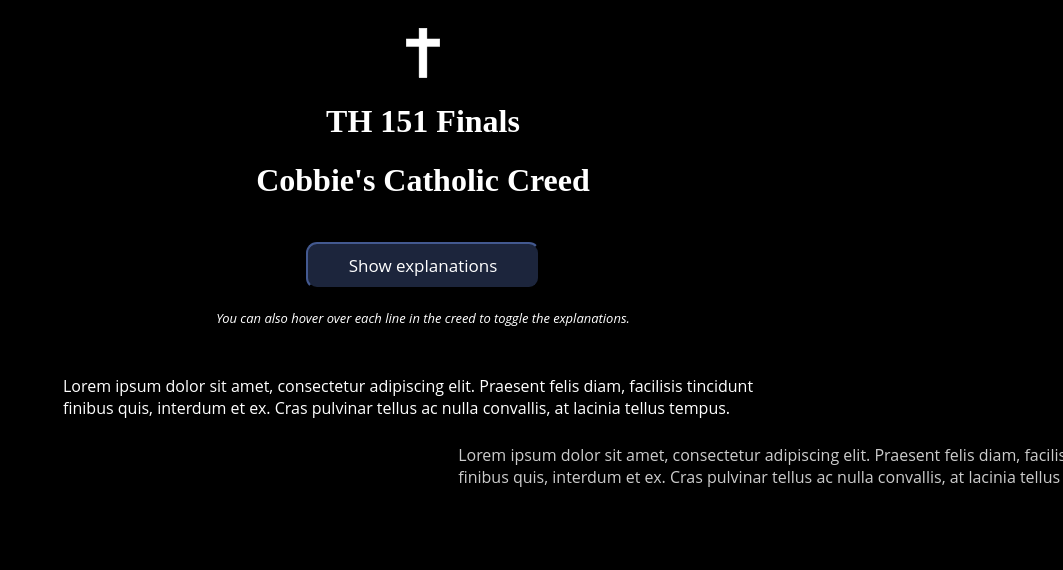
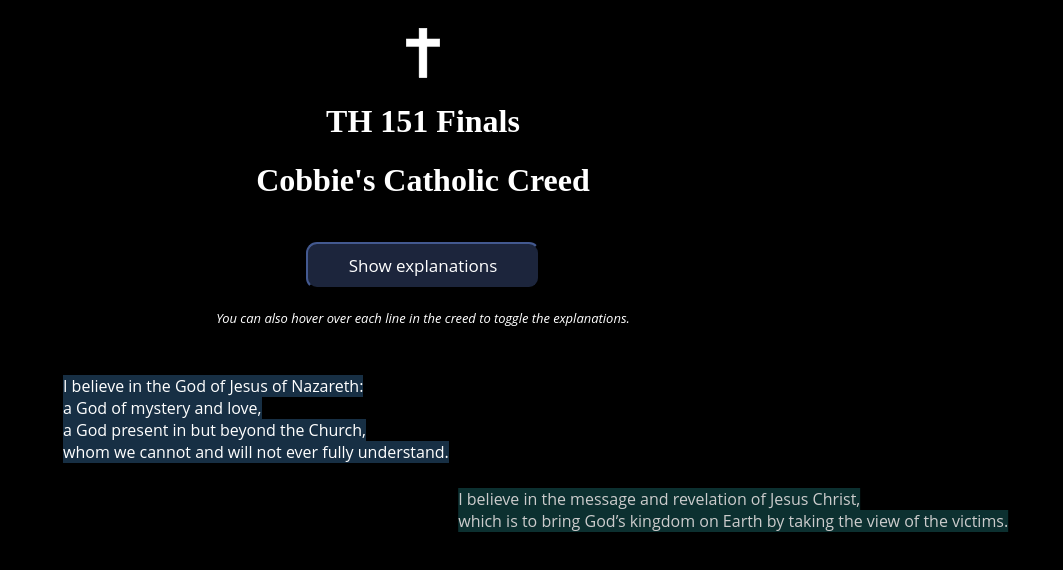
Before and after one commit to cobbie/th151-final-project, a Vue app: page / in a window 1280 px wide. Shown: the top 570 px of the page, without its empty margins (217-1280 px from the left). Built offline with nearby package versions, Linux system fonts and the light colour scheme.

Commit message:
marks and colors

```diff
--- a/src/App.vue
+++ b/src/App.vue
@@ -1,7 +1,7 @@
 <template>
   <div id="app">
     <header>
-      <img class="animated fadeInUp delay-1s" src="./assets/cross.svg"/>
+      <img class= "animated fadeInUp delay-1s" src="./assets/cross.svg"/>
       <h1 class="animated fadeInUp delay-2s">TH 151 Finals</h1>
       <h1 class="animated fadeInUp delay-2s">Cobbie's Catholic Creed</h1>
       <button @click="showExp" class="animated flipInX delay-3s">Show explanations</button>
@@ -10,12 +10,49 @@
     <!-- <div id="cross-container"></div> -->
 
   <div id="content-container">
-    <p class="content animated fadeInLeftBig delay-4s" v-on="{mouseover: showExp, mouseleave: showExp}" >Lorem ipsum dolor sit amet, consectetur adipiscing elit. Praesent felis diam, facilisis tincidunt finibus quis, interdum et ex. Cras pulvinar tellus ac nulla convallis, at lacinia tellus tempus.</p>
+    <!-- First paragraph -->
+    <p class="content animated fadeInLeftBig delay-4s">
+      <mark id="first-par">I believe in the God of Jesus of Nazareth: <br />
+      a God of mystery and love, <br />
+      a God present in but beyond the Church, <br />
+      whom we cannot and will not ever fully understand. </mark><br />
+</p>
     <p v-if="visible===true" class="explanation animated zoomIn">Nam gravida eu mi sit amet viverra. Nam ut libero quis ligula eleifend egestas. In posuere, massa at cursus blandit, libero quam lobortis lorem, a egestas arcu ex vitae ipsum. Vestibulum auctor placerat lorem et scelerisque. Praesent non tincidunt sem.</p>
-    <p class="content animated fadeInRightBig delay-2nd">Lorem ipsum dolor sit amet, consectetur adipiscing elit. Praesent felis diam, facilisis tincidunt finibus quis, interdum et ex. Cras pulvinar tellus ac nulla convallis, at lacinia tellus tempus.</p>
-    <p class="content animated fadeInLeftBig delay-3rd">Lorem ipsum dolor sit amet, consectetur adipiscing elit. Praesent felis diam, facilisis tincidunt finibus quis, interdum et ex. Cras pulvinar tellus ac nulla convallis, at lacinia tellus tempus.</p>
-    <p class="content animated fadeInRightBig delay-4th">Lorem ipsum dolor sit amet, consectetur adipiscing elit. Praesent felis diam, facilisis tincidunt finibus quis, interdum et ex. Cras pulvinar tellus ac nulla convallis, at lacinia tellus tempus.</p>
-    <p class="content animated fadeInLeftBig delay-5th">Lorem ipsum dolor sit amet, consectetur adipiscing elit. Praesent felis diam, facilisis tincidunt finibus quis, interdum et ex. Cras pulvinar tellus ac nulla convallis, at lacinia tellus tempus.</p>
+
+    <!-- Second paragraph -->
+    <p class="content animated fadeInRightBig delay-2nd">
+     <mark id="second-par"> I believe in the message and revelation of Jesus Christ, <br />
+which is to bring God’s kingdom on Earth by taking the view of the victims.</mark><br>
+</p>
+    <p v-if="visible===true" class="explanation animated zoomIn">Nam gravida eu mi sit amet viverra. Nam ut libero quis ligula eleifend egestas. In posuere, massa at cursus blandit, libero quam lobortis lorem, a egestas arcu ex vitae ipsum. Vestibulum auctor placerat lorem et scelerisque. Praesent non tincidunt sem.</p>
+
+    <!-- Third paragraph -->
+    <p class="content animated fadeInLeftBig delay-3rd">
+      <mark id="third-par">In the face of innocent suffering and vast injustice here on Earth, <br />
+I believe in God’s gratuitous and divine love, <br />
+for which we call Grace. </mark><br />
+</p>
+    <p v-if="visible===true" class="explanation animated zoomIn">Nam gravida eu mi sit amet viverra. Nam ut libero quis ligula eleifend egestas. In posuere, massa at cursus blandit, libero quam lobortis lorem, a egestas arcu ex vitae ipsum. Vestibulum auctor placerat lorem et scelerisque. Praesent non tincidunt sem.</p>
+
+
+     <!--Fourth paragraph -->
+    <p class="content animated fadeInRightBig delay-4th">
+      <mark id="fourth-par">We cannot make God fit into our world and we cannot define God in our language; <br />
+but we can discover God through understanding Grace. </mark><br />
+
+    </p>
+        <p v-if="visible===true" class="explanation animated zoomIn">Nam gravida eu mi sit amet viverra. Nam ut libero quis ligula eleifend egestas. In posuere, massa at cursus blandit, libero quam lobortis lorem, a egestas arcu ex vitae ipsum. Vestibulum auctor placerat lorem et scelerisque. Praesent non tincidunt sem.</p>
+
+
+    <!-- Fifth paragraph-->
+    <p class="content animated fadeInLeftBig delay-5th">
+      <mark id="fifth-par">As Catholics, we believe in scripture, in saints, in Mary, and many other symbols and teachings unique to our faith. <br />
+ but these all come second to what defines us as a follower of Jesus and a person of God, <br>
+which is to make Jesus’ mission our own and translate this to action. </mark><br>
+
+    </p>
+        <p v-if="visible===true" class="explanation animated zoomIn">Nam gravida eu mi sit amet viverra. Nam ut libero quis ligula eleifend egestas. In posuere, massa at cursus blandit, libero quam lobortis lorem, a egestas arcu ex vitae ipsum. Vestibulum auctor placerat lorem et scelerisque. Praesent non tincidunt sem.</p>
+
   </div>
   </div>
 
@@ -27,13 +64,18 @@ export default {
   name: 'app',
   methods: {
     showExp: function(){
-      this.visible = !this.visible
+      this.visible = !this.visible;
+      document.getElementsByClassName("content").classList.remove("animated")
+
     }
   },
   data () {
     return {
       msg: 'Welcome to Your Vue.js App',
-      visible: false
+      visible: false,
+      styleObject: {
+        'background-color': 'rgba(31, 62, 90, 0.76)',
+      }
     }
   }
 }
@@ -43,8 +85,12 @@ export default {
 body{
   /* background-color:#1c253c; */
   background-color:black;
+  height: 120%;
 }
-
+mark{
+  background-color: rgba(31, 62, 90, 0.76);
+  color: white;
+}
 #app{
   width: 100%;
 }
@@ -64,9 +110,12 @@ color: #ffffff
 .explanation{
   /* width: 807px; */
 height: 80px;
+margin-top: 20px;
 padding-left:20px;
+padding-right: 20px;
 background: rgba(31, 62, 90, 0.76);
 border-radius: 14px;
+font-style: italic
 }
 header{
   color: white;
@@ -121,7 +170,7 @@ p{
 .content:hover{
   cursor: pointer;
   /* background-color:	#3c1c31; */
-  background: rgba(31, 62, 90, 0.76);
+  /* background: rgba(31, 62, 90, 0.76); */
 }
 
 .delay-2nd{
@@ -138,4 +187,22 @@ p{
   animation-delay: 6s;
 }
 
+#first-par{
+  background-color: rgba(31, 62, 90, 0.76)
+}
+
+#second-par{
+  background: rgba(20, 80, 81, 0.76);
+}
+
+#third-par{
+  background: rgba(40, 28, 60, 0.76);
+}
+
+#fourth-par{
+background: rgba(60, 28, 49, 0.76);}
+
+#fifth-par{
+background: rgba(28, 37, 60, 0.76);}
+
 </style>
```
